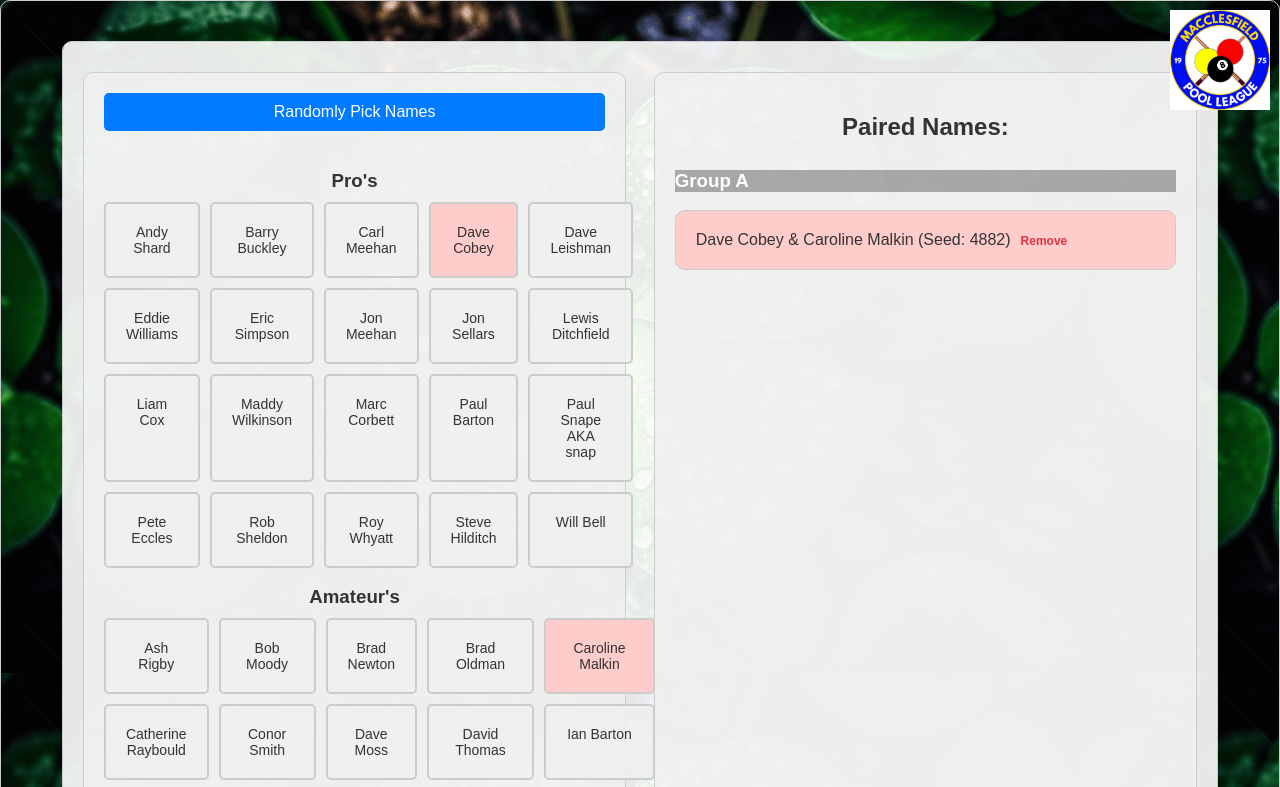
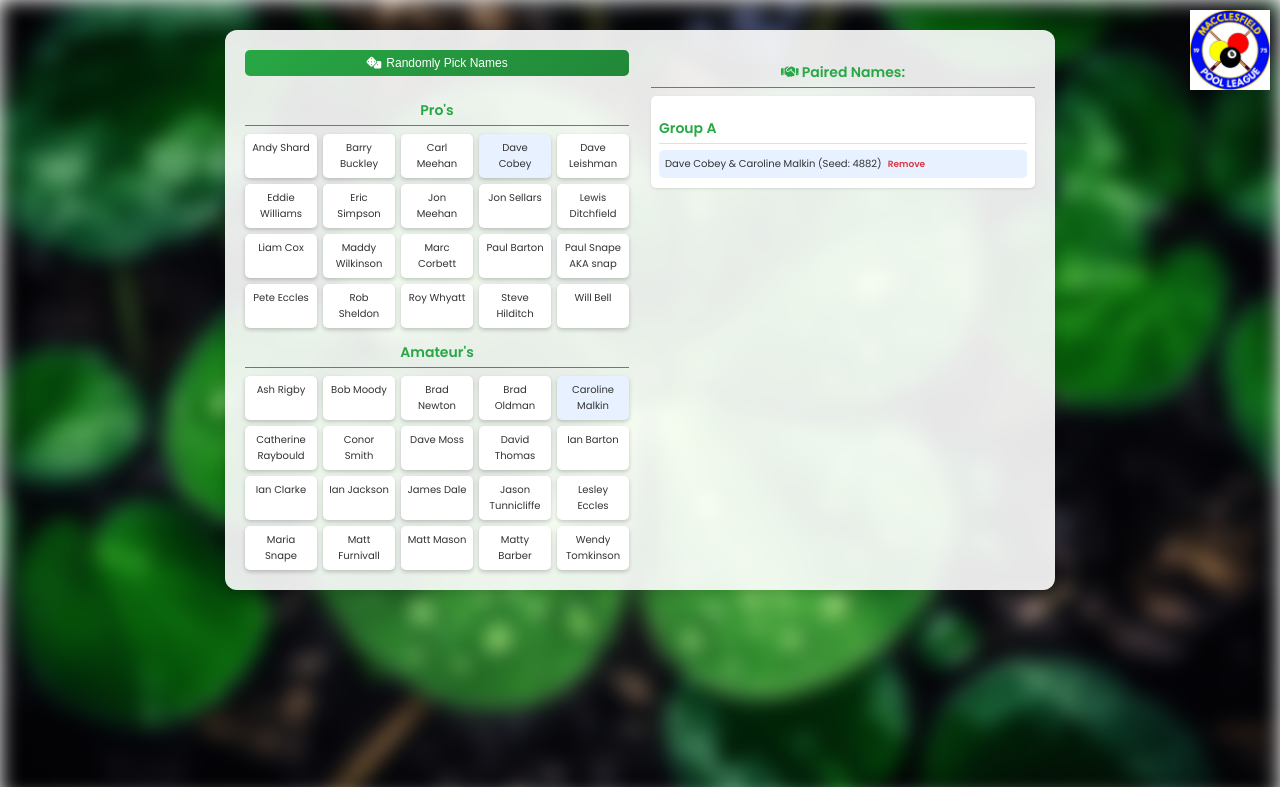
Before and after one commit to Lewpo92/Lucky-Dip-Christmas-2024, a plain HTML site: page index.html in a window 1280 px wide. Both pictures are taken after a click on the button "Randomly Pick Names". Shown: the top 787 px of the page. Drawn offline with Linux system fonts and the light colour scheme; a small style sheet from the web is missing.

Commit message:
Update index.html

```diff
--- a/index.html
+++ b/index.html
@@ -1,158 +1,253 @@
 <!DOCTYPE html>
 <html lang="en">
+
 <head>
     <meta charset="UTF-8">
     <meta name="viewport" content="width=device-width, initial-scale=1.0">
     <title>Random Pairing</title>
+    <link href="https://fonts.googleapis.com/css2?family=Poppins:wght@400;600&display=swap" rel="stylesheet">
+    <link rel="stylesheet" href="https://cdnjs.cloudflare.com/ajax/libs/font-awesome/6.5.2/css/all.min.css" integrity="sha512-+YyZqeZ7Rv1gV3B/2L1WKnSUujMkF0M7fjmuYpVuujHH5OW3iAt9xInfy60/kh2oEG+pk2SV1zpj+heOjx+0Cg==" crossorigin="anonymous" referrerpolicy="no-referrer" />
+
     <style>
-        body, .container, .group-column, .pair-column, .name, .pair {
-            background: rgba(240, 240, 240, 0.8);
-            border: 1px solid #ccc;
-            border-radius: 10px;
-            padding: 20px;
-            margin: 0;
-            font-family: 'Arial', sans-serif;
+        html, body {
+            height: 100%; /* Ensure the html and body take the full height */
+            margin: 0; /* Remove default margin */
         }
+
         body {
-            background: #f4f4f9 url('four_leaf_clover.png') fixed;
+            padding: 10px;
+            font-family: 'Poppins', sans-serif; /* Updated font family */
             color: #333;
             display: flex;
             flex-direction: column;
             align-items: center;
+            position: relative; /* Allow positioning of the pseudo-element */
+            overflow: auto;
         }
+
+        body::before {
+            content: '';
+            position: absolute;
+            top: 0;
+            left: 0;
+            width: 100%;
+            height: 100%;
+            background: url('four_leaf_clover.png') no-repeat center center fixed; /* Set the background image */
+            background-size: cover; /* Cover the entire area */
+            filter: blur(10px); /* Apply blur to the background */
+            z-index: -1; /* Ensure it stays behind the content */
+        }
+
         .container {
+            background: rgba(255, 255, 255, 0.9); /* Keep existing container settings */
+            border-radius: 12px;
+            box-shadow: 0 4px 12px rgba(0, 0, 0, 0.15);
             display: flex;
             justify-content: space-between;
             flex-wrap: wrap;
-            width: 90%;
-            max-width: 1200px;
-            margin: 20px 0;
-            background: rgba(255, 255, 255, 0.9);
-            box-shadow: 0 4px 8px rgba(0, 0, 0, 0.1);
+            width: 100%;
+            max-width: 800px;
+            padding: 15px;
+            margin: 20px auto;
+            position: relative; /* Add this to ensure the container remains above the blurred background */
+            z-index: 1; /* Ensure it appears above the blurred background */
         }
-        .group-column, .pair-column {
-            width: 45%;
+
+        .group-column,
+        .pair-column {
+            width: 48%;
             display: flex;
             flex-direction: column;
-            margin: 10px 0;
+            margin: 5px;
         }
+
         .group-header {
             text-align: center;
-            font-weight: bold;
+            font-weight: 600;
+            font-size: 14px;
+            color: #28a745;
+            margin-bottom: 8px;
+            border-bottom: 1px solid #28a745;
+            padding-bottom: 4px;
+        }
+
+        .random-btn {
             margin-bottom: 10px;
-        }
-        .random-btn {
-            margin-bottom: 20px;
-            padding: 10px 20px;
-            background: #007bff;
+            padding: 6px 12px;
+            background: linear-gradient(135deg, #28a745 0%, #218838 100%);
             border: none;
             border-radius: 5px;
             cursor: pointer;
-            font-size: 16px;
+            font-size: 12px;
             color: #fff;
-            transition: background-color 0.3s;
+            transition: background-color 0.3s, transform 0.3s;
+            display: flex;
+            align-items: center;
+            justify-content: center;
         }
+
         .random-btn:hover {
-            background: #0056b3;
+            background: #218838;
+            transform: translateY(-1px);
         }
-        #group1, #group2 {
+
+        .random-btn:disabled {
+            background: #b2d0b2; /* Grey out when disabled */
+            cursor: not-allowed;
+        }
+
+        .random-btn i {
+            margin-right: 5px;
+        }
+
+        #group1,
+        #group2 {
             display: grid;
             grid-template-columns: repeat(5, 1fr);
-            gap: 10px;
+            gap: 6px;
         }
+
         .name {
             cursor: pointer;
-            transition: background-color 0.3s, border-color 0.3s;
-            font-size: 14px;
+            transition: background-color 0.3s, box-shadow 0.3s; /* Include box-shadow in transition */
+            font-size: 10px;
             text-align: center;
-            border: 2px solid #ccc;
+            padding: 6px;
+            background: #ffffff;
+            border: none;
             border-radius: 5px;
+            box-shadow: 0 2px 4px rgba(0, 0, 0, 0.2); /* Added small drop shadow */
         }
+
         .name:hover {
-            background: #e0e0e0;
+            background: #f8f9fa;
+            box-shadow: 0 4px 6px rgba(0, 0, 0, 0.3); /* Enhance shadow on hover */
         }
+
         .highlight {
             background: gold !important;
             color: #000;
         }
+
         .remove {
             cursor: pointer;
             color: #dc3545;
             font-weight: bold;
-            margin-left: 10px;
-            font-size: 12px;
+            font-size: 9px;
+            margin-left: 6px;
         }
+
         .final-groups-container {
             display: grid;
-            grid-template-columns: repeat(2, 1fr);
-            gap: 20px;
+            grid-template-columns: 1fr;
+            gap: 10px;
             width: 100%;
+            margin-top: 60px;
+            background: #ffffff;
+            border-radius: 10px;
+            padding: 8px;
+            box-shadow: 0 2px 5px rgba(0, 0, 0, 0.1);
         }
+
         .group {
-            margin-bottom: 20px;
+            background: #ffffff;
+            border-radius: 5px;
+            padding: 8px;
+            box-shadow: 0 1px 3px rgba(0, 0, 0, 0.1);
         }
+
         .final-group-header {
-            background-color: rgba(0, 0, 0, 0.3);
-            color: #fff;
+            font-size: 14px;
+            color: #28a745;
+            margin-bottom: 6px;
+            border-bottom: 1px solid #e0e0e0;
+            padding-bottom: 4px;
         }
+
         .logo {
             position: absolute;
             top: 10px;
             right: 10px;
-            width: 100px;
+            width: 80px;
         }
 
         @media (max-width: 768px) {
-            .group-column, .pair-column {
+            .group-column,
+            .pair-column {
                 width: 100%;
-                margin: 10px 0;
             }
-            #group1, #group2 {
-                grid-template-columns: repeat(2, 1fr); /* Two columns on smaller screens */
+
+            #group1,
+            #group2 {
+                grid-template-columns: repeat(2, 1fr);
             }
         }
 
         @media (max-width: 480px) {
             .random-btn {
-                width: 100%; /* Full width button on small screens */
+                width: 100%;
             }
+
             .name {
-                font-size: 12px; /* Smaller font size on very small screens */
+                font-size: 9px;
             }
+
             .final-group-header {
-                font-size: 1em; /* Adjust header size for smaller screens */
+                font-size: 12px;
             }
+        }
+
+        .pair {
+            padding: 6px;
+            border-radius: 5px;
+            transition: transform 0.2s;
+            margin: 2px 0;
+            font-size: 10px;
         }
     </style>
 </head>
+
 <body>
     <img src="MPL_Logo.png" class="logo" alt="Logo">
     <div class="container">
         <div class="group-column">
-            <button class="random-btn" onclick="randomPair()">Randomly Pick Names</button>
+            <button class="random-btn" onclick="randomPair()" id="randomButton">
+                <i class="fas fa-dice"></i> Randomly Pick Names
+            </button>
             <h3 class="group-header">Pro's</h3>
             <div id="group1"></div>
             <h3 class="group-header">Amateur's</h3>
             <div id="group2"></div>
         </div>
         <div class="pair-column">
-            <h2 class="group-header">Paired Names:</h2>
+            <h2 class="group-header"><i class="fas fa-handshake"></i> Paired Names:</h2>
             <div id="pairList"></div>
         </div>
     </div>
     <div id="finalGroups" class="final-groups-container" style="display: none;"></div>
+
     <script>
+        // Define names for pairing
         const names1 = ["Andy Shard", "Barry Buckley", "Carl Meehan", "Dave Cobey", "Dave Leishman", "Eddie Williams", "Eric Simpson", "Jon Meehan", "Jon Sellars", "Lewis Ditchfield", "Liam Cox", "Maddy Wilkinson", "Marc Corbett", "Paul Barton", "Paul Snape AKA snap", "Pete Eccles", "Rob Sheldon", "Roy Whyatt", "Steve Hilditch", "Will Bell"];
         const names2 = ["Ash Rigby", "Bob Moody", "Brad Newton", "Brad Oldman", "Caroline Malkin", "Catherine Raybould", "Conor Smith", "Dave Moss", "David Thomas", "Ian Barton", "Ian Clarke", "Ian Jackson", "James Dale", "Jason Tunnicliffe", "Lesley Eccles", "Maria Snape", "Matt Furnivall", "Matt Mason", "Matty Barber", "Wendy Tomkinson"];
 
-        const group1 = document.getElementById('group1'),
-              group2 = document.getElementById('group2'),
-              pairList = document.getElementById('pairList');
-        let selectedNames = [], pairedNames = new Set(), pairCount = 0, groups = ['Group A', 'Group B', 'Group C', 'Group D'];
+        // DOM elements
+        const group1 = document.getElementById('group1');
+        const group2 = document.getElementById('group2');
+        const pairList = document.getElementById('pairList');
+        const randomButton = document.getElementById('randomButton');
 
+        // Pairs tracking variables
+        let selectedNames = [];
+        let pairedNames = new Set();
+        let pairCount = 0;
+        const groups = ['Group A', 'Group B', 'Group C', 'Group D'];
+
+        // Initialize groups
         names1.forEach(name => createNameElement(name, group1));
         names2.forEach(name => createNameElement(name, group2));
 
+        // Create name element
         function createNameElement(name, group) {
             const nameDiv = document.createElement('div');
             nameDiv.className = 'name';
@@ -161,6 +256,7 @@
             group.appendChild(nameDiv);
         }
 
+        // Handle name selection
         function selectName(name, element) {
             if (selectedNames.includes(name) || pairedNames.has(name)) return;
             selectedNames.push(name);
@@ -171,10 +267,12 @@
             }
         }
 
+        // Add pair to the paired list
         function addPair(names) {
-            const seed = Math.floor(Math.random() * 10000),
-                  pairBgColor = ['#ffcccc', '#cce0ff', '#ccffcc', '#ffffcc'][Math.floor(pairCount / 5)];
+            const seed = Math.floor(Math.random() * 10000);
+            const pairBgColor = ['#e7f1ff', '#f0f9eb', '#fff5e6', '#fef9db'][Math.floor(pairCount / 5)];
             let groupDiv = pairCount % 5 === 0 ? createGroupDiv() : pairList.lastElementChild;
+
             const pairDiv = document.createElement('div');
             pairDiv.className = 'pair';
             pairDiv.textContent = `${names[0]} & ${names[1]} (Seed: ${seed})`;
@@ -185,6 +283,7 @@
             removeButton.className = 'remove';
             removeButton.onclick = () => removePair(pairDiv, names, groupDiv);
             pairDiv.appendChild(removeButton);
+
             groupDiv.appendChild(pairDiv);
             pairedNames.add(names[0]);
             pairedNames.add(names[1]);
@@ -198,6 +297,7 @@
             checkAllPaired();
         }
 
+        // Create a new grouping container
         function createGroupDiv() {
             const groupDiv = document.createElement('div');
             groupDiv.className = 'group';
@@ -206,6 +306,7 @@
             return groupDiv;
         }
 
+        // Remove a pair from the list
         function removePair(pairDiv, names, groupDiv) {
             groupDiv.removeChild(pairDiv);
             pairedNames.delete(names[0]);
@@ -217,53 +318,77 @@
 
             if (groupDiv.children.length === 1)
                 pairList.removeChild(groupDiv);
+
             pairCount--;
         }
 
+        // Randomly pair names and highlight them
         function randomPair() {
-            const availableNames1 = names1.filter(name => !pairedNames.has(name)),
-                  availableNames2 = names2.filter(name => !pairedNames.has(name));
-            if (availableNames1.length === 0 || availableNames2.length === 0)
+            // Disable button to prevent multiple clicks
+            randomButton.disabled = true;
+
+            const availableNames1 = names1.filter(name => !pairedNames.has(name));
+            const availableNames2 = names2.filter(name => !pairedNames.has(name));
+
+            // Ensure there are available names to pair
+            if (availableNames1.length === 0 || availableNames2.length === 0) {
+                randomButton.disabled = false; // Re-enable button
                 return alert("No more available names to pair.");
+            }
 
-            let highlightCount = 0, interval;
+            let highlightCount = 0;
+            let interval;
+
             function highlightNames() {
                 document.querySelectorAll('.name').forEach(el => el.classList.remove('highlight'));
-                const randomIndex1 = Math.floor(Math.random() * availableNames1.length),
-                      randomIndex2 = Math.floor(Math.random() * availableNames2.length);
-                document.querySelectorAll('.name')[names1.indexOf(availableNames1[randomIndex1])].classList.add('highlight');
-                document.querySelectorAll('.name')[names2.indexOf(availableNames2[randomIndex2]) + names1.length].classList.add('highlight');
+
+                const randomIndex1 = Math.floor(Math.random() * availableNames1.length);
+                const randomIndex2 = Math.floor(Math.random() * availableNames2.length);
+
+                const selectedName1 = availableNames1[randomIndex1];
+                const selectedName2 = availableNames2[randomIndex2];
+
+                document.querySelectorAll('.name')[names1.indexOf(selectedName1)].classList.add('highlight');
+                document.querySelectorAll('.name')[names2.indexOf(selectedName2) + names1.length].classList.add('highlight');
+
                 highlightCount++;
                 if (highlightCount >= 5) {
                     clearInterval(interval);
                     document.querySelectorAll('.name').forEach(el => el.classList.remove('highlight'));
-                    addPair([availableNames1[randomIndex1], availableNames2[randomIndex2]]);
+                    addPair([selectedName1, selectedName2]);
+                    randomButton.disabled = false; // Re-enable button after selection is done
                 }
             }
             interval = setInterval(highlightNames, 300);
         }
 
+        // Check if all names have been paired
         function checkAllPaired() {
             if (pairCount === names1.length) {
-                document.querySelector('.group-column').style.display = 'none';
+                document.querySelector('.container').style.display = 'none';
                 document.querySelectorAll('.pair-column h2')[0].innerHTML = "Final Groups";
                 displayFinalGroups();
             }
         }
 
+        // Display final groups after pairing
         function displayFinalGroups() {
             document.querySelectorAll('.pair-column')[0].style.display = 'none';
             document.getElementById('finalGroups').style.display = 'grid';
+
             groups.forEach((group, index) => {
                 const groupDiv = document.createElement('div');
                 groupDiv.className = 'group';
                 groupDiv.innerHTML = `<h3 class="final-group-header">${group}</h3>`;
+
                 document.querySelectorAll('.group')[index].querySelectorAll('.pair').forEach(pair => {
                     groupDiv.appendChild(pair);
                 });
+
                 document.getElementById('finalGroups').appendChild(groupDiv);
             });
         }
     </script>
 </body>
+
 </html>
```
